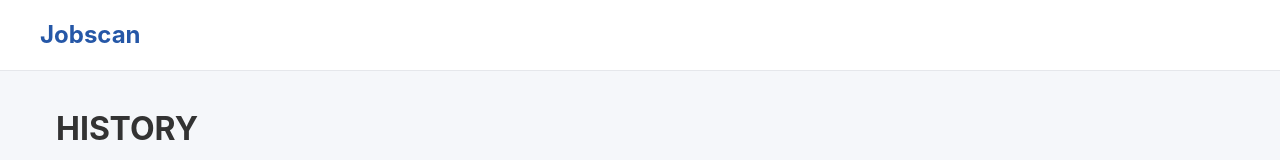
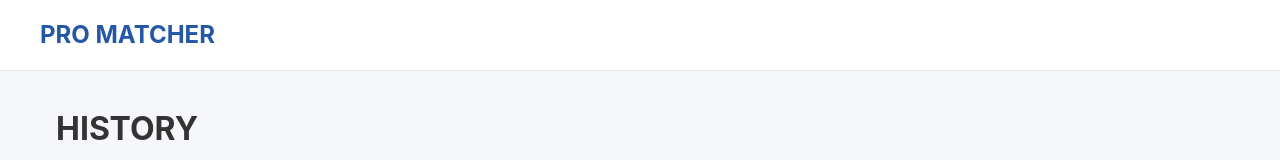
Before and after one commit to dpfam27/CV-JD-Matching-System, a website: page frontend/src/services/History.html in a window 1280 px wide. Shown: the top 160 px of the page. Drawn offline with Linux system fonts and the light colour scheme.

Commit message:
da fix +1

```diff
--- a/frontend/src/services/History.html
+++ b/frontend/src/services/History.html
@@ -224,7 +224,7 @@
 <body>
     <header>
         <nav>
-            <div class="logo">Jobscan</div>
+            <div class="logo">PRO MATCHER</div>
         </nav>
     </header>
 
```
